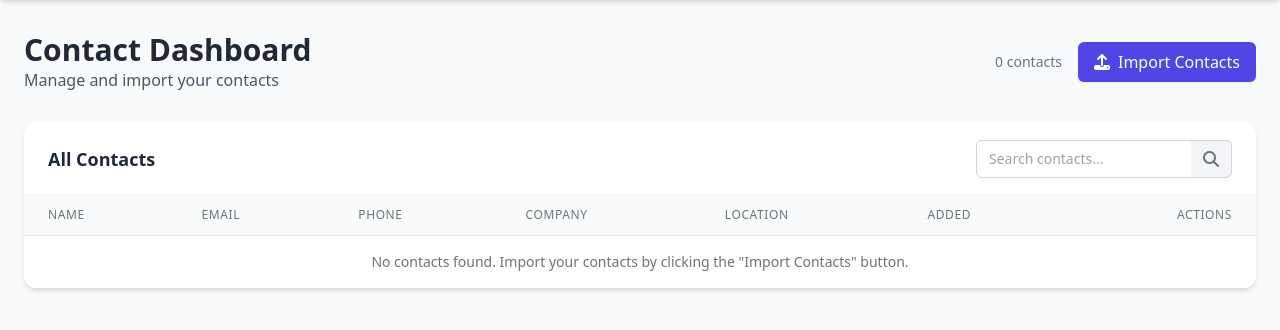
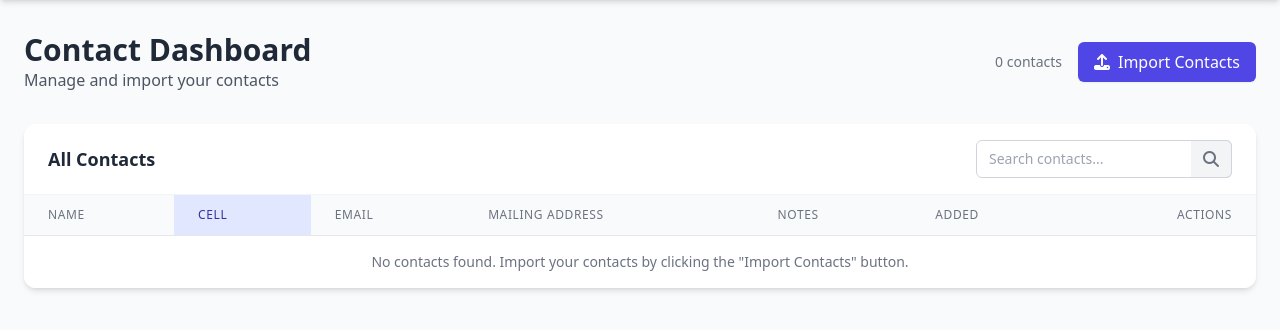
Before and after one commit to ezl/contact_updater, a Flask app: page /dashboard in a window 1280 px wide. Shown: the part 60-390 px from the top of the page. Run offline with Flask 3, Linux system fonts and the light colour scheme; some libraries are stand-ins or nearby versions.

Commit message:
make all columns display properly

```diff
--- a/app.py
+++ b/app.py
@@ -22,23 +22,18 @@ db = SQLAlchemy(app)
 # Define Contact model
 class Contact(db.Model):
     id = db.Column(db.Integer, primary_key=True)
-    firstName = db.Column(db.String(100))
-    lastName = db.Column(db.String(100))
+    name = db.Column(db.String(200))
+    cell = db.Column(db.String(20))
     email = db.Column(db.String(120))
-    phone = db.Column(db.String(20))
-    address = db.Column(db.String(200))
-    city = db.Column(db.String(100))
-    state = db.Column(db.String(100))
-    zipCode = db.Column(db.String(20))
-    country = db.Column(db.String(100))
-    company = db.Column(db.String(100))
-    jobTitle = db.Column(db.String(100))
+    mailing_address = db.Column(db.String(300))
     notes = db.Column(db.Text)
     dateAdded = db.Column(db.DateTime, default=datetime.utcnow)
     lastModified = db.Column(db.DateTime, default=datetime.utcnow, onupdate=datetime.utcnow)
 
 # Create tables
 with app.app_context():
+    # Drop the existing table to recreate with the new schema
+    db.drop_all()
     db.create_all()
 
 def allowed_file(filename):
@@ -56,7 +51,7 @@ def dashboard():
 
     # Get all contacts
     try:
-        contacts = Contact.query.order_by(Contact.lastName).all()
+        contacts = Contact.query.order_by(Contact.name).all()
     except Exception as e:
         error_message = f"Error loading contacts: {str(e)}"
         contacts = []
@@ -85,6 +80,11 @@ def dashboard():
                 # Read the CSV file
                 df = pd.read_csv(file)
 
+                # Log the first 3 rows of the CSV
+                print("======= CSV DATA (FIRST 3 ROWS) =======")
+                print(df.head(3))
+                print("========================================")
+
                 # Process each row in the CSV
                 rows_processed = 0
                 for _, row in df.iterrows():
@@ -93,25 +93,18 @@ def dashboard():
 
                     # Map CSV columns to database fields
                     field_mapping = {
-                        'name': 'firstName',  # Assuming name contains first name or full name
-                        'cell_number': 'phone',
+                        'name': 'name',
+                        'cell': 'cell',
                         'email': 'email',
-                        'mailing_address': 'address',
+                        'mailing_address': 'mailing_address',
                         'notes': 'notes'
                     }
 
-                    # Special handling for name field - split into first and last name if possible
-                    if 'name' in row and not pd.isna(row['name']):
-                        name_parts = row['name'].split(' ', 1)
-                        if len(name_parts) >= 1:
-                            contact_data['firstName'] = name_parts[0]
-                        if len(name_parts) >= 2:
-                            contact_data['lastName'] = name_parts[1]
-
                     # Process each field if it exists in the CSV
                     for csv_field, db_field in field_mapping.items():
-                        if csv_field != 'name' and csv_field in row and not pd.isna(row[csv_field]):
+                        if csv_field in row and not pd.isna(row[csv_field]):
                             contact_data[db_field] = str(row[csv_field])
+                            print(f"Importing {csv_field}: {row[csv_field]}")
 
                     # Create the contact record
                     contact = Contact(**contact_data)
@@ -124,7 +117,7 @@ def dashboard():
                 success_message = f"Successfully processed {rows_processed} contacts from the CSV file."
 
                 # Refresh contacts list
-                contacts = Contact.query.order_by(Contact.lastName).all()
+                contacts = Contact.query.order_by(Contact.name).all()
             except Exception as e:
                 db.session.rollback()
                 error_message = f"Error processing CSV file: {str(e)}"
--- a/templates/dashboard.html
+++ b/templates/dashboard.html
@@ -63,10 +63,10 @@
                     <thead class="bg-gray-50">
                         <tr>
                             <th scope="col" class="px-6 py-3 text-left text-xs font-medium text-gray-500 uppercase tracking-wider">Name</th>
+                            <th scope="col" class="px-6 py-3 text-left text-xs font-medium bg-indigo-100 text-indigo-800 uppercase tracking-wider">Cell</th>
                             <th scope="col" class="px-6 py-3 text-left text-xs font-medium text-gray-500 uppercase tracking-wider">Email</th>
-                            <th scope="col" class="px-6 py-3 text-left text-xs font-medium text-gray-500 uppercase tracking-wider">Phone</th>
-                            <th scope="col" class="px-6 py-3 text-left text-xs font-medium text-gray-500 uppercase tracking-wider">Company</th>
-                            <th scope="col" class="px-6 py-3 text-left text-xs font-medium text-gray-500 uppercase tracking-wider">Location</th>
+                            <th scope="col" class="px-6 py-3 text-left text-xs font-medium text-gray-500 uppercase tracking-wider">Mailing Address</th>
+                            <th scope="col" class="px-6 py-3 text-left text-xs font-medium text-gray-500 uppercase tracking-wider">Notes</th>
                             <th scope="col" class="px-6 py-3 text-left text-xs font-medium text-gray-500 uppercase tracking-wider">Added</th>
                             <th scope="col" class="px-6 py-3 text-right text-xs font-medium text-gray-500 uppercase tracking-wider">Actions</th>
                         </tr>
@@ -78,31 +78,24 @@
                                 <td class="px-6 py-4 whitespace-nowrap">
                                     <div class="flex items-center">
                                         <div class="flex-shrink-0 h-10 w-10 bg-indigo-100 rounded-full flex items-center justify-center">
-                                            <span class="text-indigo-800 font-semibold">{{ contact.firstName[0]|upper if contact.firstName else '' }}{{ contact.lastName[0]|upper if contact.lastName else '' }}</span>
+                                            <span class="text-indigo-800 font-semibold">{{ contact.name[0]|upper if contact.name else '' }}</span>
                                         </div>
                                         <div class="ml-4">
-                                            <div class="text-sm font-medium text-gray-900">{{ contact.firstName if contact.firstName else '' }} {{ contact.lastName if contact.lastName else '' }}</div>
-                                            <div class="text-sm text-gray-500">{{ contact.jobTitle if contact.jobTitle else '' }}</div>
+                                            <div class="text-sm font-medium text-gray-900">{{ contact.name }}</div>
                                         </div>
                                     </div>
                                 </td>
-                                <td class="px-6 py-4 whitespace-nowrap">
-                                    <div class="text-sm text-gray-900">{{ contact.email if contact.email else '' }}</div>
+                                <td class="px-6 py-4 whitespace-nowrap bg-indigo-50">
+                                    <div class="text-sm font-medium text-indigo-800">{{ contact.cell }}</div>
                                 </td>
                                 <td class="px-6 py-4 whitespace-nowrap">
-                                    <div class="text-sm text-gray-900">{{ contact.phone if contact.phone else '' }}</div>
+                                    <div class="text-sm text-gray-900">{{ contact.email }}</div>
                                 </td>
                                 <td class="px-6 py-4 whitespace-nowrap">
-                                    <div class="text-sm text-gray-900">{{ contact.company if contact.company else '' }}</div>
+                                    <div class="text-sm text-gray-900">{{ contact.mailing_address }}</div>
                                 </td>
                                 <td class="px-6 py-4 whitespace-nowrap">
-                                    <div class="text-sm text-gray-900">
-                                        {% if contact.city or contact.state or contact.country %}
-                                            {{ contact.city if contact.city else '' }}{% if contact.city and contact.state %}, {% endif %}
-                                            {{ contact.state if contact.state else '' }}{% if (contact.city or contact.state) and contact.country %}, {% endif %}
-                                            {{ contact.country if contact.country else '' }}
-                                        {% endif %}
-                                    </div>
+                                    <div class="text-sm text-gray-900">{{ contact.notes }}</div>
                                 </td>
                                 <td class="px-6 py-4 whitespace-nowrap text-sm text-gray-500">
                                     {{ contact.dateAdded|date }}
@@ -210,6 +203,22 @@
         if (fileInput.files.length > 0) {
             selectedFileName.textContent = fileInput.files[0].name;
             dropzone.classList.add('dropzone-active');
+
+            // Read and log the first 3 rows of the CSV
+            const file = fileInput.files[0];
+            const reader = new FileReader();
+
+            reader.onload = function(e) {
+                const csvContent = e.target.result;
+                const rows = csvContent.split('\n');
+
+                console.log('CSV File Contents (First 3 rows):');
+                for (let i = 0; i < Math.min(3, rows.length); i++) {
+                    console.log(`Row ${i+1}: ${rows[i]}`);
+                }
+            };
+
+            reader.readAsText(file);
         } else {
             selectedFileName.textContent = '';
             dropzone.classList.remove('dropzone-active');
@@ -251,6 +260,22 @@
 
         if (files.length > 0) {
             selectedFileName.textContent = files[0].name;
+
+            // Read and log the first 3 rows of the CSV
+            const file = files[0];
+            const reader = new FileReader();
+
+            reader.onload = function(e) {
+                const csvContent = e.target.result;
+                const rows = csvContent.split('\n');
+
+                console.log('CSV File Contents (First 3 rows):');
+                for (let i = 0; i < Math.min(3, rows.length); i++) {
+                    console.log(`Row ${i+1}: ${rows[i]}`);
+                }
+            };
+
+            reader.readAsText(file);
         }
     }
 
```
Also changed, not shown: static/sample_contacts.csv (+4 -4 lines).
